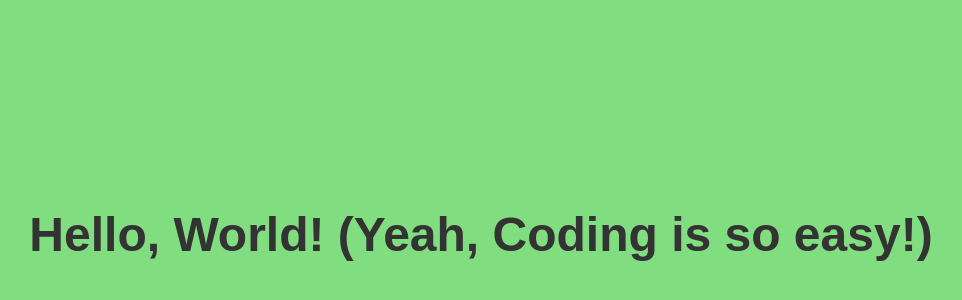
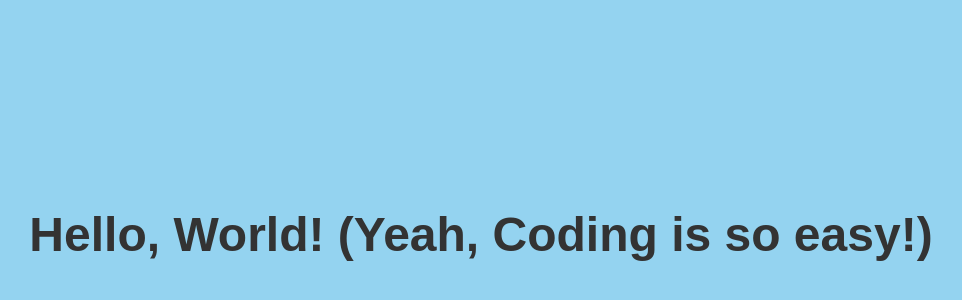
Before and after one commit to jay-patel21/ops-stack-2, a website: page public/index.html in a window 1280 px wide. Shown: the part 166-466 px from the top of the page, without its empty margins (159-1121 px from the left). Drawn offline with Linux system fonts and the light colour scheme.

Commit message:
blue service

```diff
--- a/public/index.html
+++ b/public/index.html
@@ -6,8 +6,8 @@
   <title>Hello World</title>
   <style>
     body {
-      /* background-color: #a8dbf3;  */
-      background-color: rgb(128, 221, 128);
+      background-color: #94d3f0;
+      /* background-color: rgb(128, 221, 128); */
       color: #333; /* dark grey */
       font-family: Arial, sans-serif;
       margin: 0;
```
